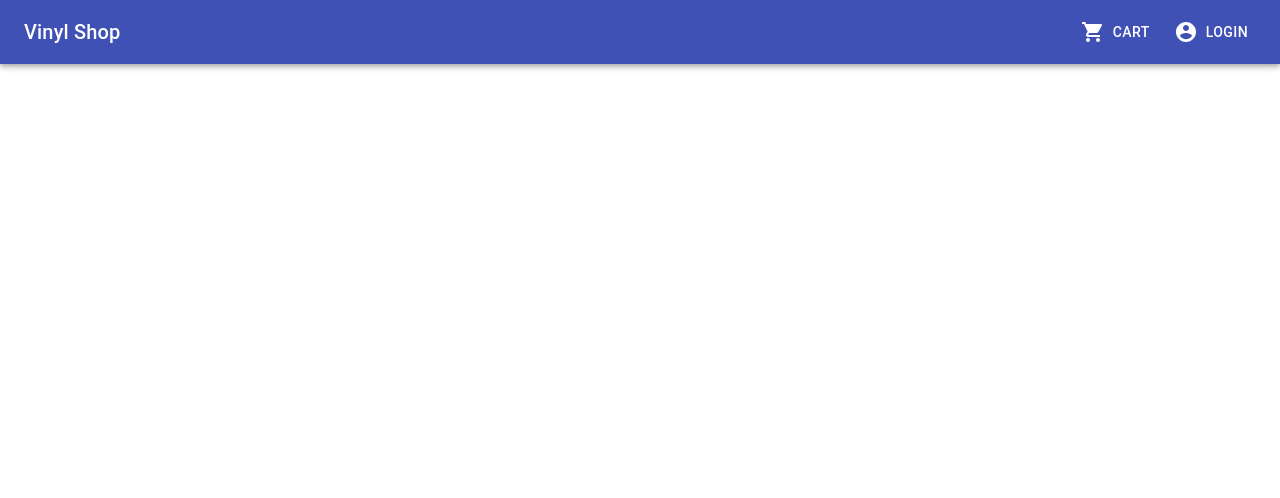
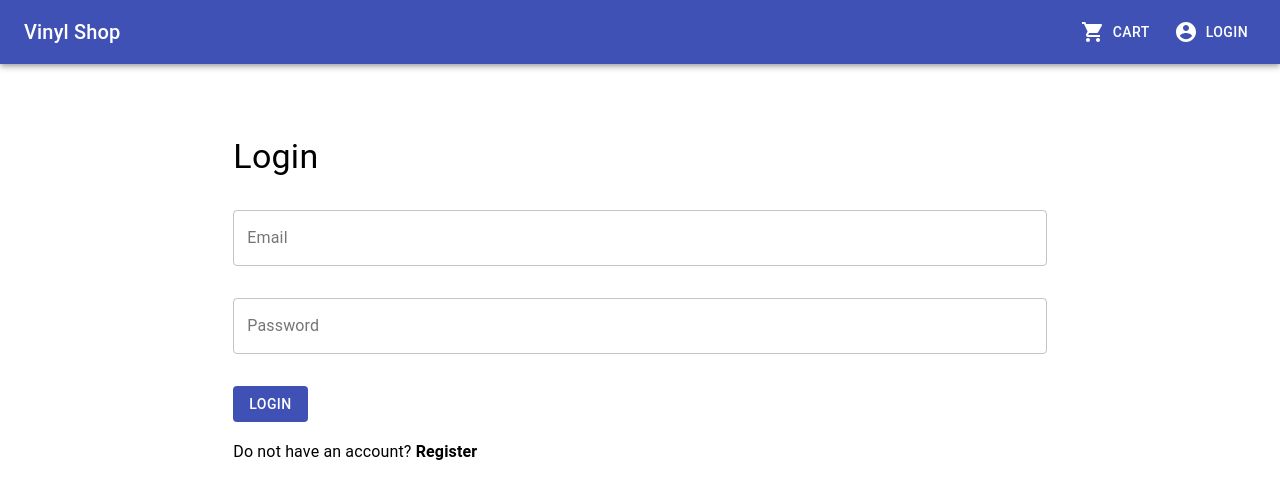
Before and after one commit to andreviallon/vinyl-webshop, a React (Create React App) app in the folder client/: page /login in a window 1280 px wide. Shown: the top 498 px of the page. Built offline with nearby package versions, Linux system fonts and the light colour scheme.

Commit message:
WIP: login page

```diff
--- a/client/src/App.tsx
+++ b/client/src/App.tsx
@@ -5,6 +5,7 @@ import PageWrapper from './components/PageWrapper';
 import HomePage from './pages/HomePage';
 import AlbumPage from './pages/AlbumPage';
 import CartPage from './pages/CartPage';
+import LoginPage from './pages/LoginPage';
 
 function App() {
   return (
@@ -12,6 +13,7 @@ function App() {
       <Header />
       <PageWrapper>
         <Route path='/' component={HomePage} exact />
+        <Route path='/login' component={LoginPage} exact />
         <Route path='/album/:id' component={AlbumPage} />
         <Route path='/cart/:id?' component={CartPage} />
       </PageWrapper>
--- /dev/null
+++ b/client/src/components/LoginForm.tsx
@@ -0,0 +1,96 @@
+import React, { useState, useEffect } from 'react';
+import { Button, CircularProgress, createStyles, Grid, makeStyles, TextField, Theme, Typography } from '@material-ui/core';
+import { Link } from 'react-router-dom';
+import { useDispatch, useSelector } from 'react-redux';
+import { IState } from '../state/store';
+import { login } from '../state/user/userActions';
+import SnackbarMessage, { severity } from './SnackbarMessage';
+import * as H from "history";
+
+const useStyles = makeStyles((theme: Theme) =>
+    createStyles({
+        root: {
+            flexGrow: 1
+        },
+        center: {
+            margin: '0 auto',
+            marginTop: theme.spacing(5)
+        },
+        input: {
+            marginTop: theme.spacing(4),
+            width: '100%'
+        },
+        buttonRow: {
+            display: 'flex',
+            alignItems: 'center',
+            marginTop: theme.spacing(4),
+            marginBottom: theme.spacing(2)
+        },
+        loader: {
+            marginLeft: theme.spacing(2)
+        }
+    })
+);
+
+interface Props {
+    location: H.Location;
+    history: H.History;
+}
+
+const LoginForm: React.FC<Props> = ({ location, history }) => {
+    const classes = useStyles();
+    const [email, setEmail] = useState('')
+    const [password, setPassword] = useState('')
+
+    const dispatch = useDispatch()
+    const userLogin = useSelector((state: IState) => state.userLogin)
+    const { loading, error, user } = userLogin
+
+    // const redirect = location.search ? location.search.split('=')[1] : '/'
+
+
+    // useEffect(() => {
+    //     if (user) {
+    //         history.push(redirect)
+    //     }
+    // }, [history, user, redirect])
+
+    const submitHandler = (e: any) => {
+        e.preventDefault()
+        dispatch(login(email, password))
+    }
+
+    return (
+        <div className={classes.root}>
+            <Grid container spacing={3}>
+                <Grid item xs={12} md={8} className={classes.center}>
+                    <Typography variant="h4">
+                        Login
+                    </Typography>
+                    <form className={classes.root} noValidate autoComplete="off">
+                        <TextField className={classes.input} label="Email" variant="outlined" value={email} onChange={(e) => setEmail(e.target.value)} />
+                    </form>
+
+                    <form className={classes.root} noValidate autoComplete="off">
+                        <TextField className={classes.input} label="Password" variant="outlined" type="password" value={password} onChange={(e) => setPassword(e.target.value)} />
+                    </form>
+
+                    <div className={classes.buttonRow}>
+                        <Button variant="contained" color="primary" disableElevation>Login</Button>
+                        {loading &&
+                            <CircularProgress className={classes.loader} />
+                        }
+                    </div>
+                    <Link to='/' style={{ color: 'inherit', textDecoration: 'inherit'}}>
+                        <Typography variant="subtitle1">
+                            Do not have an account? <strong>Register</strong>
+					    </Typography>
+                    </Link>
+                </Grid>
+            </Grid>
+            { !loading && error && <SnackbarMessage severity={severity.ERROR} message={error} /> }
+        </div>
+    )
+}
+
+export default LoginForm
--- a/client/src/pages/CartPage.tsx
+++ b/client/src/pages/CartPage.tsx
@@ -1,8 +1,5 @@
-import React, { useEffect } from 'react';
+import React from 'react';
 import { RouteComponentProps } from 'react-router-dom';
-import { useDispatch, useSelector } from 'react-redux';
-import { addToCart } from '../state/cart/cartActions';
-import { IState } from '../state/store';
 import CartDetails from '../components/CartDetails';
 
 interface Props {
--- /dev/null
+++ b/client/src/pages/LoginPage.tsx
@@ -0,0 +1,11 @@
+import React from 'react';
+import { RouteComponentProps } from 'react-router-dom';
+import LoginForm from '../components/LoginForm';
+
+const LoginPage = ({ location, history }: RouteComponentProps) => {
+    return (
+        <LoginForm location={location} history={history}></LoginForm>
+    )
+}
+
+export default LoginPage
```
